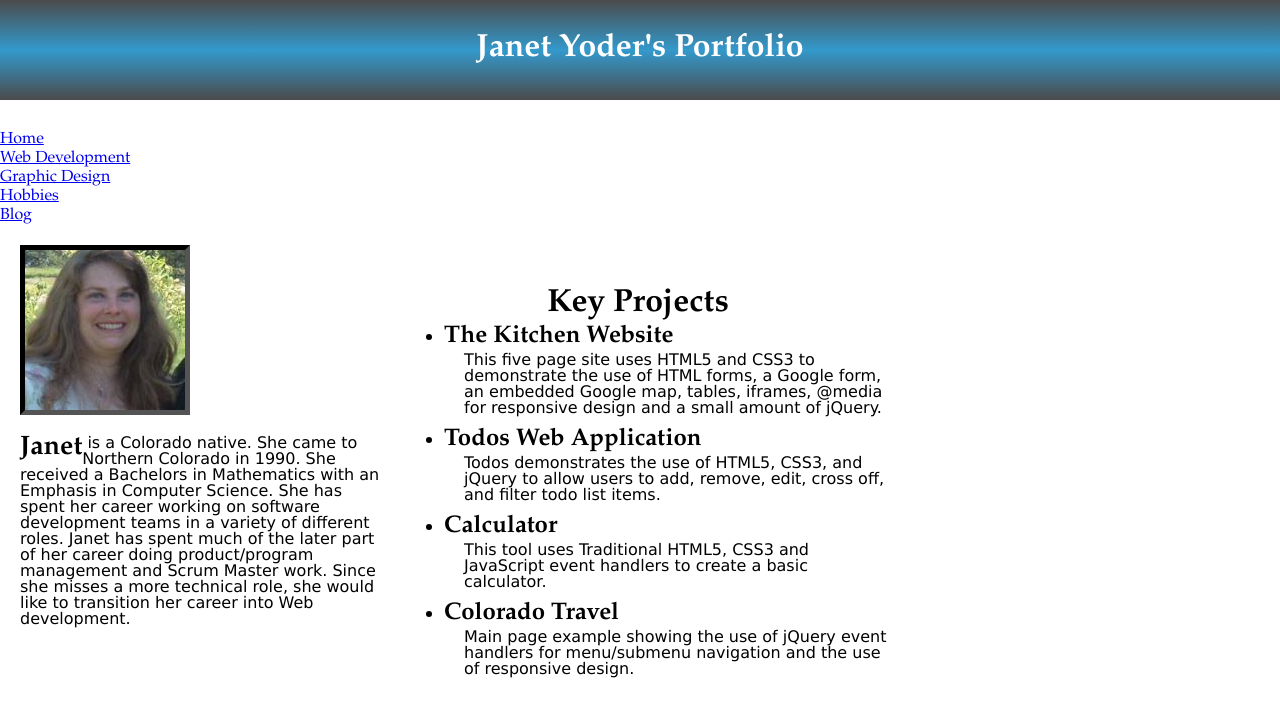
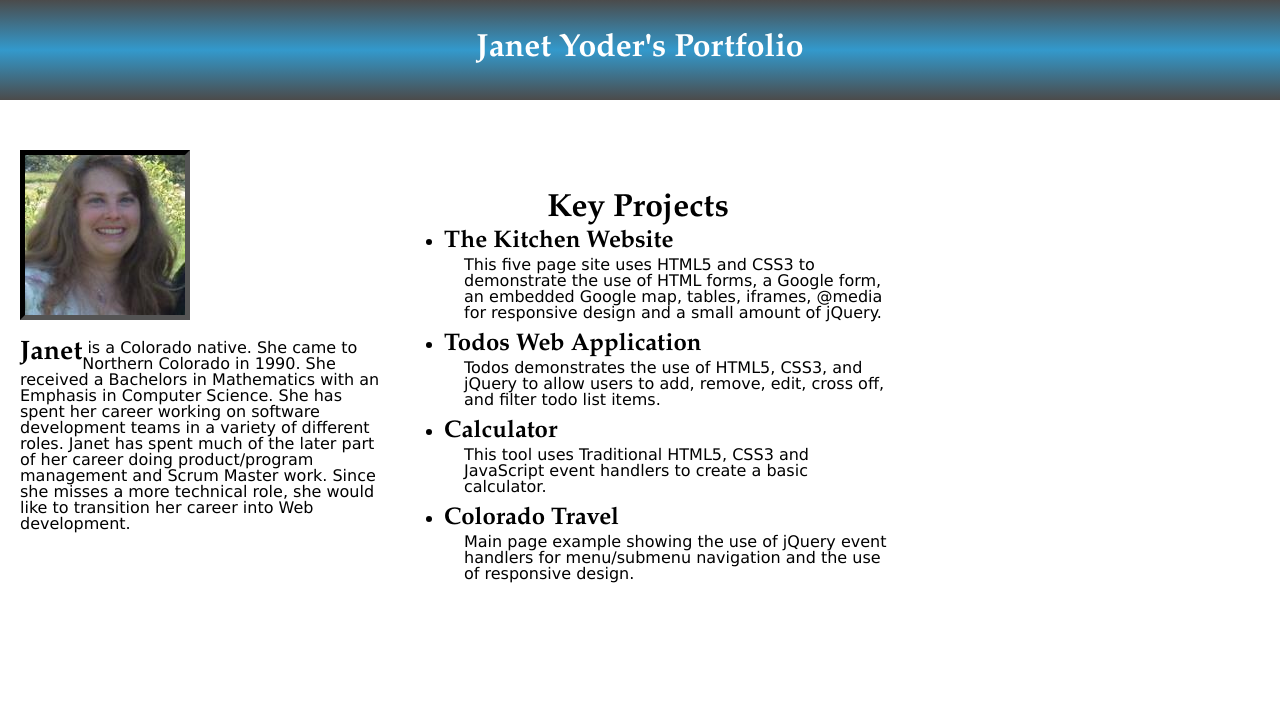
Before and after one commit to jcyoder/jcyoder.github.io, a Jekyll site: the page built from index.html, in a window 1280 px wide. Shown: the top 717 px of the page. Built offline with Jekyll 4.4.1, drawn with Linux system fonts in a browser that asks for light colours.

Commit message:
removed nav

```diff
--- a/_includes/nav.html
+++ b/_includes/nav.html
@@ -1,5 +1,3 @@
-<link href="../index.css" rel="stylesheet" type="text/css" />
-
 <nav>
     <ul>
         <li><a href="../index.html">Home</a></li>
--- a/index.html
+++ b/index.html
@@ -18,7 +18,7 @@ title: home
 
         </header>
 
-        {% include nav.html %}
+   <!--     {% include nav.html %} -->
 
 		<div class="intro">
 			<img class="janet" src="JanetYoder.jpg" alt="Photo of Janet"/>
```
